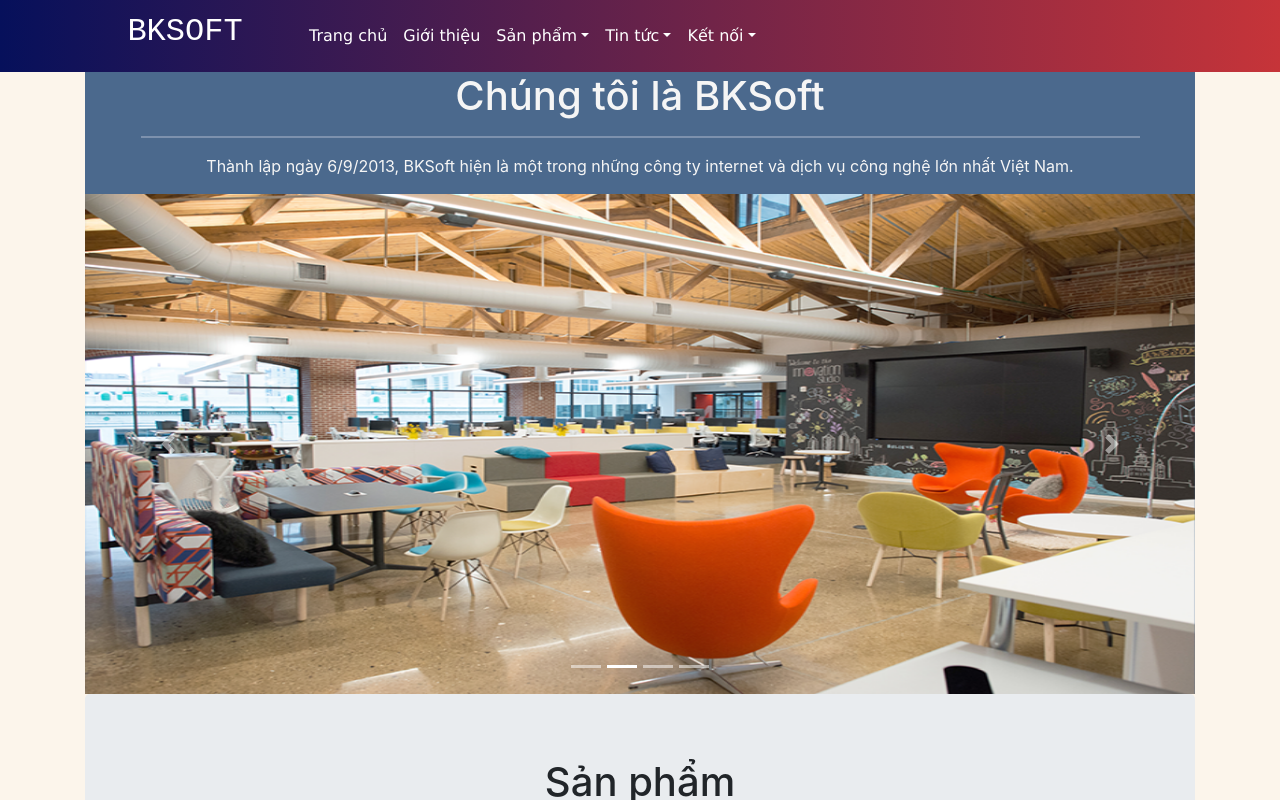
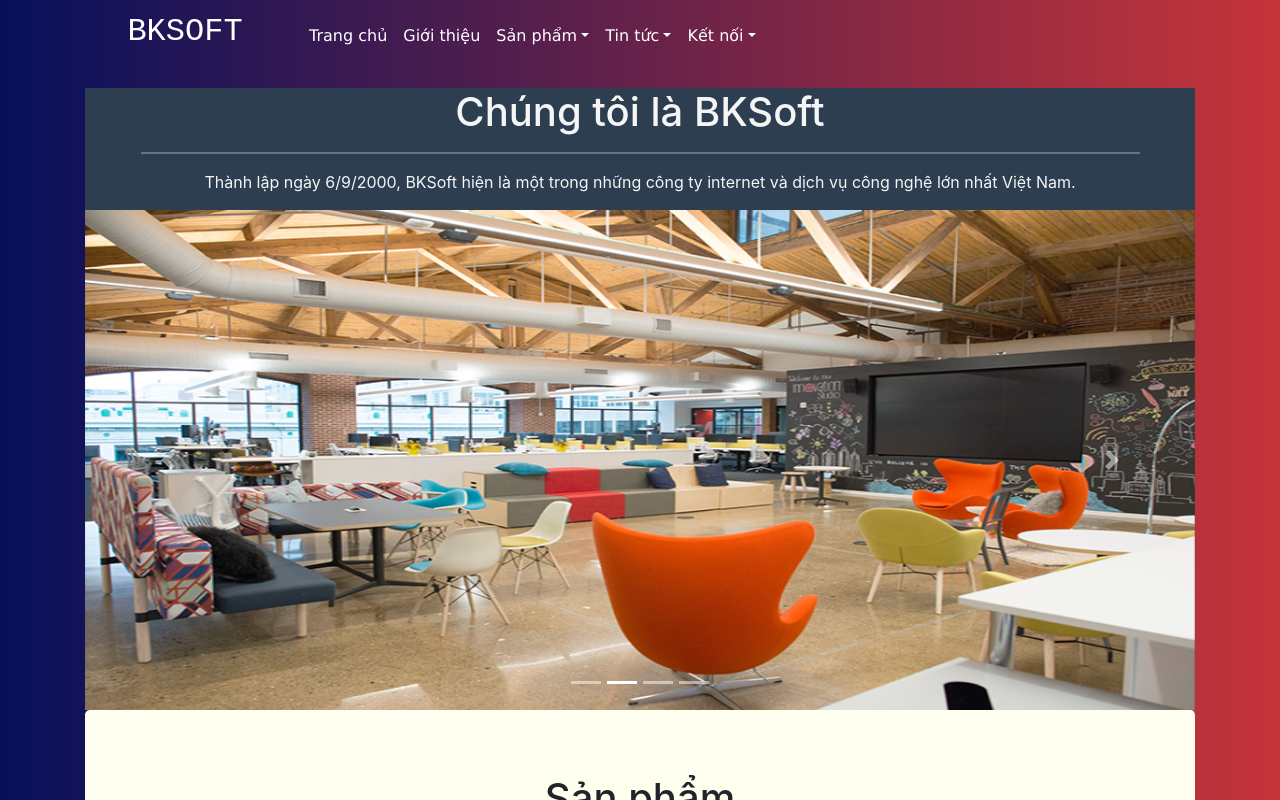
Before and after one commit to phqlong/BKSOFT-Website, a React (Create React App) app: page /introduction in a window 1280 px wide. Shown: the top 800 px of the page. Built offline with nearby package versions, Linux system fonts and the light colour scheme.

Commit message:
change introduction bg

```diff
--- a/src/views/Introduction/Introduction.css
+++ b/src/views/Introduction/Introduction.css
@@ -1,9 +1,10 @@
 #root {
-    background-color: rgb(252, 245, 235);
+    background: linear-gradient(to left, #c63439, #06105b);
 }
 
 .s-aboutus {
-    background-color: #4b698d;
+    margin-top: 1rem;
+    background-color:#2c3e50;
     color: whitesmoke;
 }
 
@@ -14,7 +15,9 @@
 
 .s-products .jumbotron{
     margin-bottom: 0;
+    background-color: ivory;
 }
+
 .s-products hr {
     border-top: 2px solid rgba(62, 44, 100, 0.3);
     width: 90%;
--- a/src/views/Introduction/Introduction.js
+++ b/src/views/Introduction/Introduction.js
@@ -21,7 +21,7 @@ const Introduction = () => {
             <section class="s-aboutus">
                 <h1>Chúng tôi là BKSoft</h1>
                 <hr></hr>
-                <p>Thành lập ngày 6/9/2013, BKSoft hiện là một trong những công ty internet và dịch vụ công nghệ lớn nhất Việt Nam.</p>
+                <p>Thành lập ngày 6/9/2000, BKSoft hiện là một trong những công ty internet và dịch vụ công nghệ lớn nhất Việt Nam.</p>
                 <Carousel>
                     <Carousel.Item>
                         <img
```
